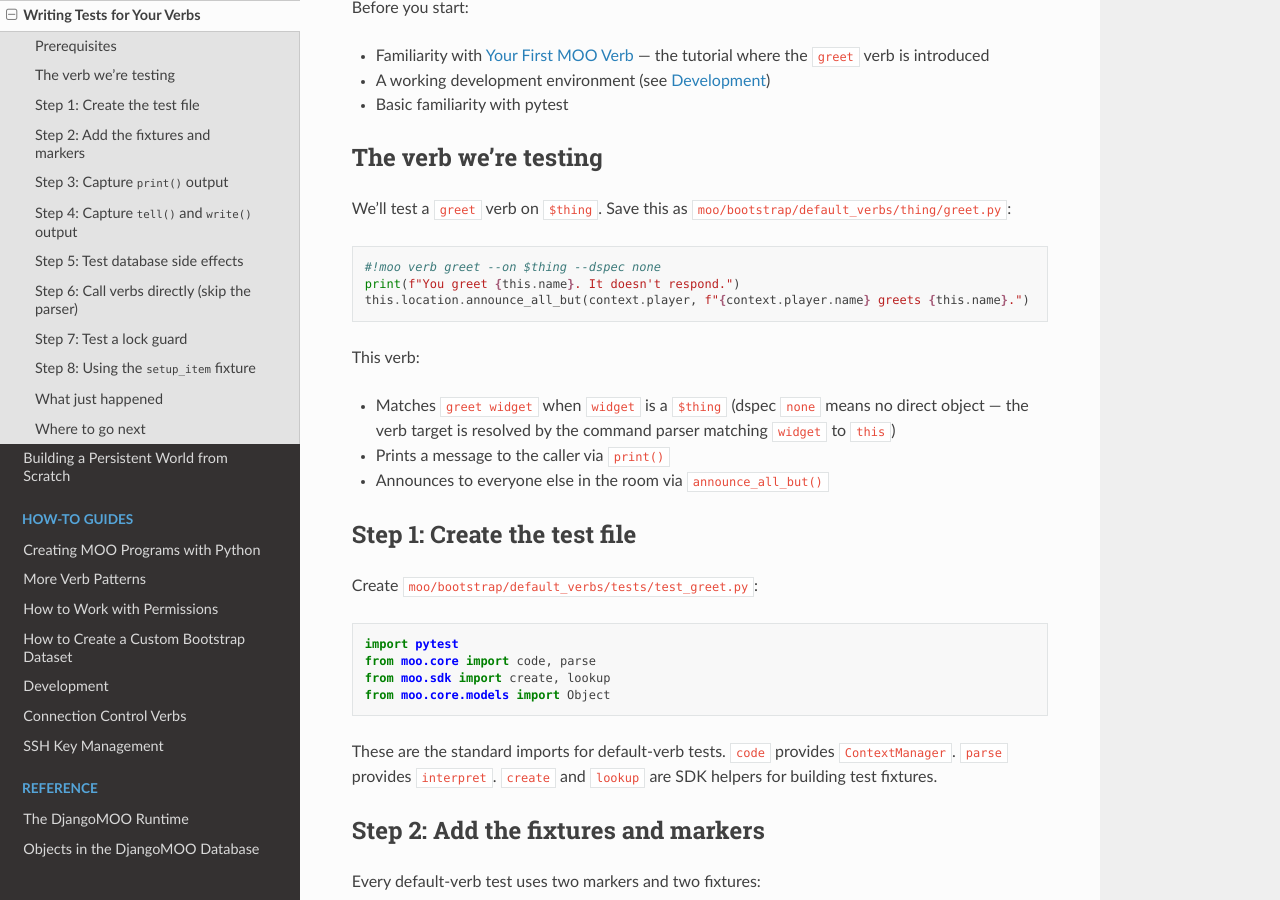
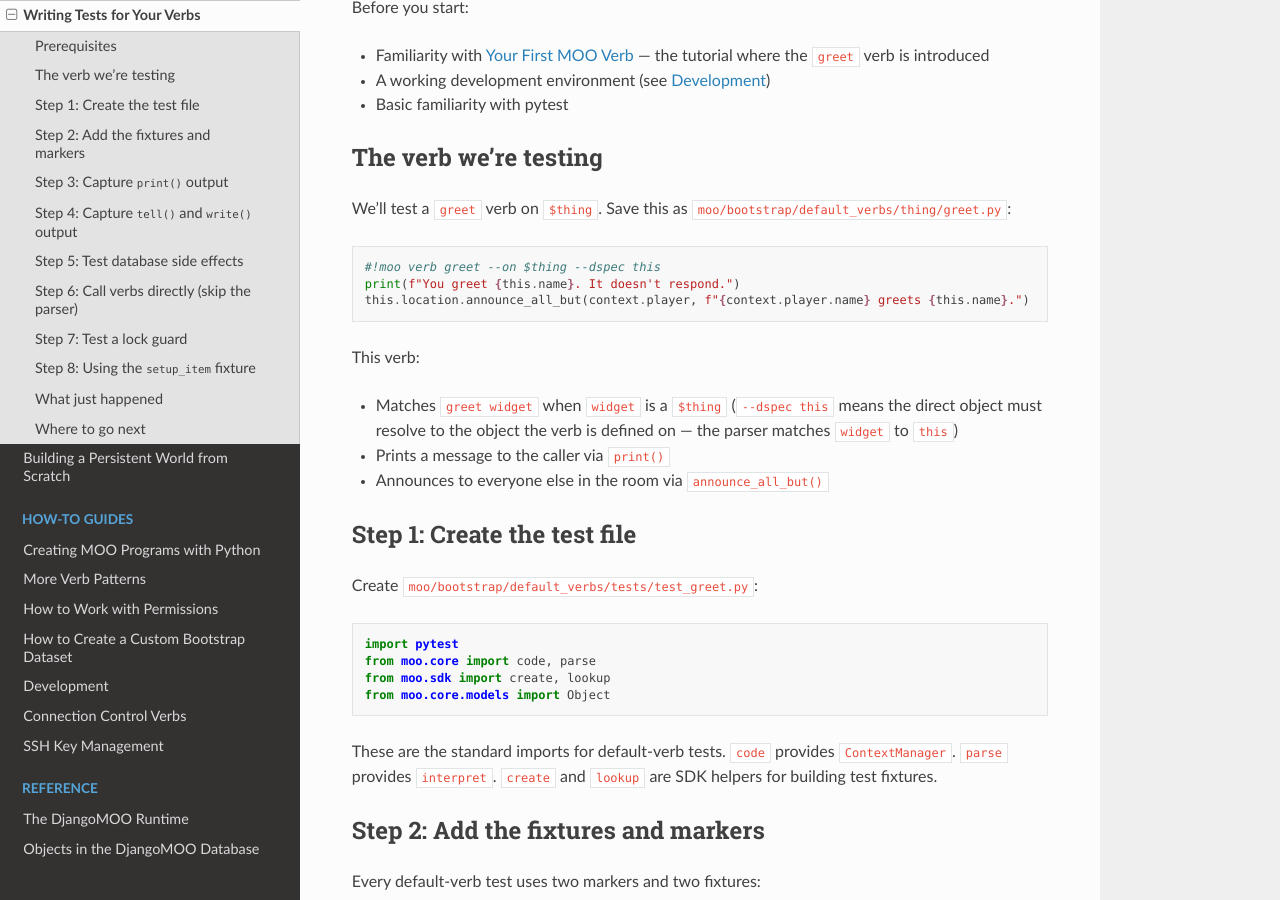
Before and after one commit to bubblehouse/django-moo, a Sphinx documentation site: the page built from docs/source/tutorials/testing-verbs.md, in a window 1280 px wide and 900 px high, scrolled down 316 px. Built offline with Sphinx 7.4.7 and the Read the Docs theme 3.1.0, drawn with Linux system fonts in a browser that asks for light colours; pages that are not in the unit, such as notebooks, are missing from menus; some of the changed text lies outside the part shown.

Commit message:
docs: fix --dspec this and remove LambdaMOO colon syntax in testing-verbs

````diff
--- a/docs/source/tutorials/testing-verbs.md
+++ b/docs/source/tutorials/testing-verbs.md
@@ -15,14 +15,14 @@ Before you start:
 We'll test a `greet` verb on `$thing`. Save this as `moo/bootstrap/default_verbs/thing/greet.py`:
 
 ```python
-#!moo verb greet --on $thing --dspec none
+#!moo verb greet --on $thing --dspec this
 print(f"You greet {this.name}. It doesn't respond.")
 this.location.announce_all_but(context.player, f"{context.player.name} greets {this.name}.")
 ```
 
 This verb:
 
-- Matches `greet widget` when `widget` is a `$thing` (dspec `none` means no direct object — the verb target is resolved by the command parser matching `widget` to `this`)
+- Matches `greet widget` when `widget` is a `$thing` (`--dspec this` means the direct object must resolve to the object the verb is defined on — the parser matches `widget` to `this`)
 - Prints a message to the caller via `print()`
 - Announces to everyone else in the room via `announce_all_but()`
 
@@ -146,7 +146,7 @@ def test_message_verbs(t_init: Object, t_wizard: Object):
         assert widget.odrop_succeeded_msg() == f"{t_wizard.name} drops {widget.title()}."
 ```
 
-This is equivalent to the MOO expression `widget:take_succeeded_msg()`. It runs the verb in the context of `t_wizard` as the current player.
+This calls the verb as a Python method — `widget.take_succeeded_msg()` — directly on the object, without going through the command parser. It runs in the context of `t_wizard` as the current player.
 
 ## Step 7: Test a lock guard
 
````
